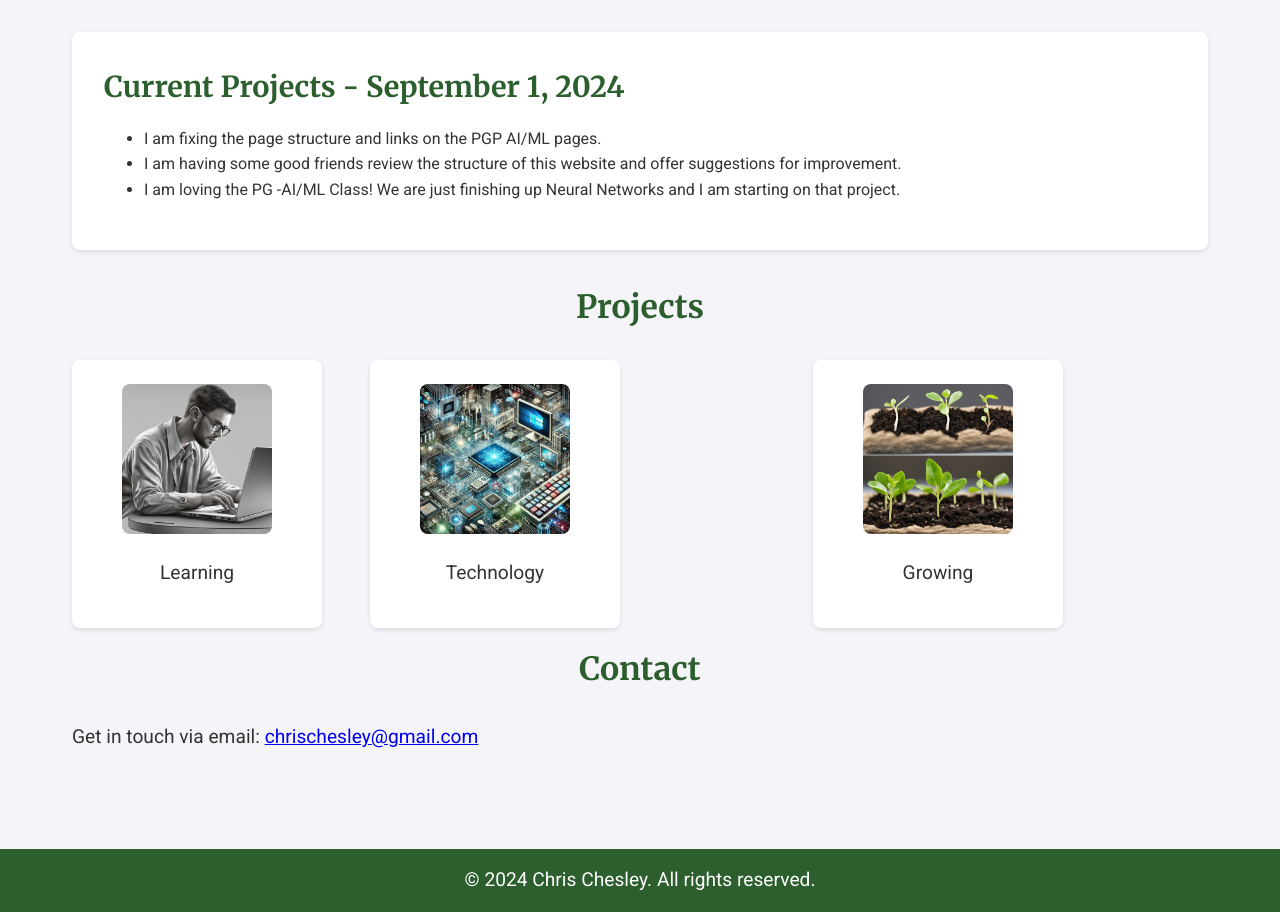
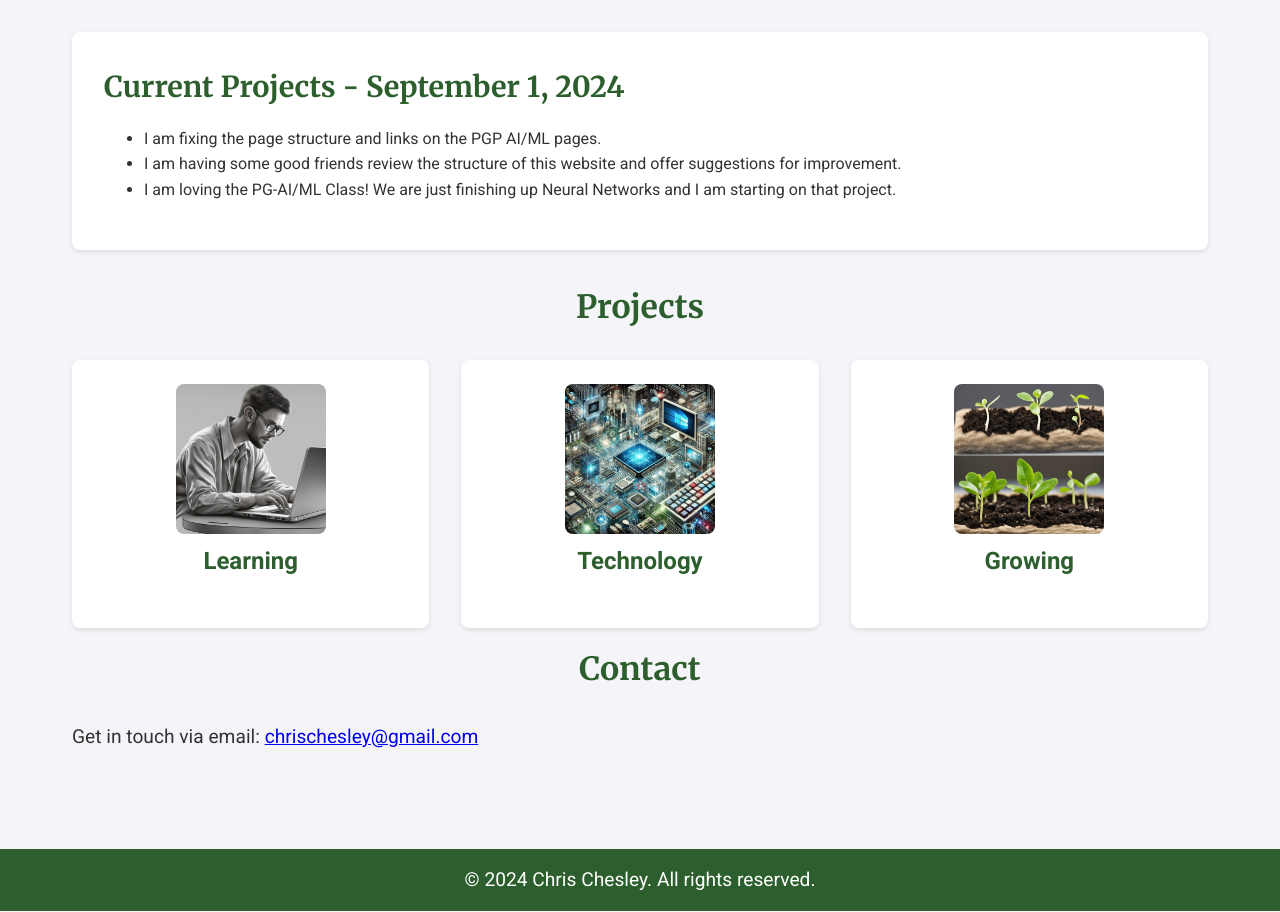
Before and after one commit to TripleC121/website, a Django app: page / in a window 1280 px wide. Shown: the part 154-1066 px from the top of the page. Run offline with Django 5.2, Linux system fonts and the light colour scheme.

Commit message:
I updated the code to be more flexible and to use CSS Grid

```diff
--- a/static/css/styles.css
+++ b/static/css/styles.css
@@ -15,14 +15,22 @@ body {
     box-sizing: border-box;
 }
 
-.intro-text {
-    font-size: 1.2rem;
-    margin: 1rem 0;
-    color: #333;
-    text-align: center;
+/* Layout styles */
+.container {
+    max-width: 1200px;
+    margin: 0 auto;
+    padding: 2rem;
+    margin-bottom: 3rem;
 }
 
-/* Header styles */
+.grid {
+    display: grid;
+    gap: 2rem;
+    grid-template-columns: repeat(auto-fit, minmax(200px, 1fr));
+    justify-content: center;
+}
+
+/* Header and Navigation styles */
 header {
     background: #2C5F2D;
     color: #fff;
@@ -139,7 +131,8 @@ button:focus {
     border-radius: 8px;
     transition: transform 0.2s ease-in-out;
     text-align: center;
-    min-width: 250px;
+    min-width: 200px;
+    width: 100%;
 }
 
 .card-link {
@@ -163,8 +156,8 @@ button:focus {
     font-size: 1.5rem;
 }
 
-/* Wide card styles */
 .wide-card {
+    grid-column: 1 / -1;
     background: #fff;
     box-shadow: 0 2px 5px rgba(0, 0, 0, 0.1);
     padding: 2rem;
@@ -186,49 +179,7 @@ button:focus {
     line-height: 1.6;
 }
 
-/* Grid styles using CSS Grid */
-.grid {
-    display: grid;
-    gap: 3rem;
-    grid-template-columns: repeat(auto-fit, minmax(250px, 1fr));
-    justify-content: center;
-}
-
-.grid-2 { grid-template-columns: repeat(2, 1fr); }
-.grid-3 { grid-template-columns: repeat(3, 1fr); }
-.grid-4 { grid-template-columns: repeat(4, 1fr); }
-.grid-5 { grid-template-columns: repeat(5, 1fr); }
-
-/* Sub page card formats */
-.learning-card {
-    margin-bottom: 3rem;
-}
-
-.learning-card h2 {
-    text-align: center;
-}
-
-.learning-card .card-content:not(ul):not(ol),
-.learning-card p {
-    text-align: left;
-    max-width: 80%;
-    margin: 0 auto;
-}
-
-.learning-card ul,
-.learning-card ol {
-    text-align: left;
-    padding-left: 20px;
-    max-width: 80%;
-    margin: 0 auto;
-}
-
-.learning-card li {
-    text-align: left;
-    margin-bottom: 0.5rem;
-}
-
-/* Button styles */
+/* Form and Button styles */
 button {
     background: #2C5F2D;
     color: #fff;
--- a/templates/index.html
+++ b/templates/index.html
@@ -1,44 +1,47 @@
 {% extends "base.html" %}
 {% load static %}
+{% block content %}
 
-{% block content %}
-<main>
+<main role="main">
     <div class="container">
-        <section class="wide-card">
+        <div class="wide-card">
             <h2>Current Projects - September 1, 2024</h2>
             <ul>
                 <li>I am fixing the page structure and links on the PGP AI/ML pages.</li>
                 <li>I am having some good friends review the structure of this website and offer suggestions for improvement.</li>
-                <li>I am loving the PG -AI/ML Class! We are just finishing up Neural Networks and I am starting on that project.</li>
+                <li>I am loving the PG-AI/ML Class! We are just finishing up Neural Networks and I am starting on that project.</li>
             </ul>
-        </section>
+        </div>
 
-        <section id="Projects" class="section">
+        <section id="Projects">
             <h2>Projects</h2>
-            <div class="grid grid-5">
+            <div class="grid">
                 <div class="card">
-                    <a href="{% url 'learning'%}" rel="noopener noreferrer" class="card-link">
+                    <a href="{% url 'learning' %}" class="card-link" rel="noopener noreferrer">
                         <img src="{% static 'images/Learning.jpeg' %}" alt="Learning" width="150" height="150">
-                        <p>Learning</p>
+                        <h3>Learning</h3>
                     </a>
                 </div>
                 <div class="card">
-                    <a href="{% url 'technology' %}" rel="noopener noreferrer" class="card-link">
-                    <img src="{% static 'images/Technology.jpg' %}" alt="Learning" width="150" height="150">
-                    <p>Technology</p>
+                    <a href="{% url 'technology' %}" class="card-link" rel="noopener noreferrer">
+                        <img src="{% static 'images/Technology.jpg' %}" alt="Technology" width="150" height="150">
+                        <h3>Technology</h3>
+                    </a>
                 </div>
                 <div class="card">
-                    <a href="{% url 'growing' %}" rel="noopener noreferrer" class="card-link">
+                    <a href="{% url 'growing' %}" class="card-link" rel="noopener noreferrer">
                         <img src="{% static 'images/Growing.jpeg' %}" alt="Growing" width="150" height="150">
-                        <p>Growing</p>
+                        <h3>Growing</h3>
                     </a>
                 </div>
             </div>
         </section>
+
         <section id="contact">
             <h2>Contact</h2>
             <p>Get in touch via email: <a href="mailto:{{ CONTACT_EMAIL }}">{{ CONTACT_EMAIL }}</a></p>
         </section>
     </div>
 </main>
+
 {% endblock %}
```
Also changed, not shown: other parts of static/css/styles.css (+26 -42 lines), templates/learning/full_stack/index.html (+9 -8 lines), templates/learning/index.html (+10 -9 lines).
